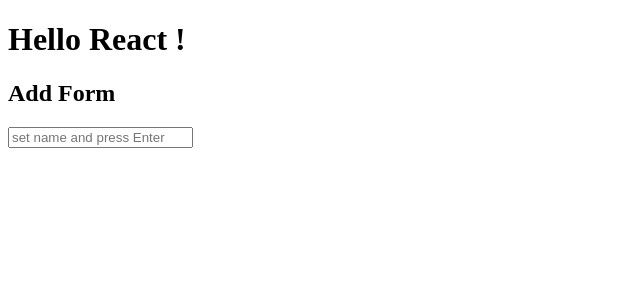
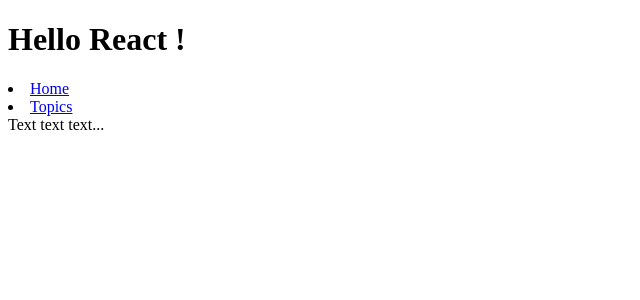
Before and after one commit to Trooper593/webpack, a React app: page /about in a window 1280 px wide. Shown: the top 300 px of the page, without its empty margins (0-640 px from the left). Built offline with nearby package versions, Linux system fonts and the light colour scheme.

Commit message:
react-router-don

```diff
--- a/package.json
+++ b/package.json
@@ -44,7 +44,9 @@
     "xml-loader": "^1.2.1"
   },
   "dependencies": {
+    "@types/react-router-dom": "^5.3.3",
     "react": "^17.0.2",
-    "react-dom": "^17.0.2"
+    "react-dom": "^17.0.2",
+    "react-router-dom": "^6.3.0"
   }
 }
--- a/src/App.tsx
+++ b/src/App.tsx
@@ -1,51 +1,23 @@
-import React, {useEffect, useState} from 'react';
-import TodoForm from "@/components/TodoForm/TodoForm";
-import TodoList from "@/components/TodoList/TodoList";
-import ITodoItem from "@/types/ITodoItem";
+import React, { useEffect, useState } from 'react';
+import TodosPage from "@/pages/TodosPage";
+import AboutPage from "@/pages/AboutPage";
+import { Route, Routes, Link } from 'react-router-dom';
+import NotFoundPage from "./pages/NotFoundPage";
 
 export const App: React.FC<{}> = () => {
 
-    const [todos, setTodos] = useState<ITodoItem[]>([]);
-
-    useEffect(() => {
-        const saved = JSON.parse(localStorage.getItem('todos') || '[]') as ITodoItem[];
-        setTodos(saved);
-    }, []);
-
-    useEffect(() => {
-        localStorage.setItem('todos', JSON.stringify(todos));
-    }, [todos]);
-
-    const addHandler = (title: string) => {
-        const newTodo: ITodoItem = {
-            title: title,
-            id: Date.now(),
-            completed: false
-        }
-
-        setTodos(prev => [newTodo, ...prev]);
-    }
-
-    const toggleHandler = (id: number) => {
-        setTodos(prev =>
-            prev.map(todo => {
-                if(todo.id === id){
-                    todo.completed = !todo.completed;
-                }
-                return todo;
-            })
-        );
-    }
-
-    const removeHandler = (id: number) => {
-        setTodos(prev => prev.filter(todo => todo.id != id));
-    }
-
     return <>
         <h1>Hello React !</h1>
+        <div>
+            <li><Link to='/'>Home</Link></li>
+            <li><Link to='/about'>Topics</Link></li>
+        </div>
         <div className="container">
-            <TodoForm onAdd={addHandler}/>
-            <TodoList todos={todos} onToggle={toggleHandler} onRemove={removeHandler}/>
+            <Routes>
+                <Route path='*' element={<NotFoundPage />} />
+                <Route path="/" element={<TodosPage />}/>
+                <Route path="/about" element={<AboutPage />}/>
+            </Routes>
         </div>
     </>;
 };
--- a/src/index.tsx
+++ b/src/index.tsx
@@ -1,8 +1,11 @@
 import React from 'react';
 import ReactDOM from 'react-dom';
 import {App} from "@/App";
+import { BrowserRouter} from 'react-router-dom';
 
 ReactDOM.render(
-  <App/>,
+  <BrowserRouter>
+    <App/>
+  </BrowserRouter>,
   document.getElementById('app'),
 );
--- /dev/null
+++ b/src/pages/AboutPage.tsx
@@ -0,0 +1,9 @@
+import React from "react";
+
+const AboutPage: React.FC<{}> = () => {
+    return (
+        <>Text text text...</>
+    );
+}
+
+export default AboutPage;
--- /dev/null
+++ b/src/pages/NotFoundPage.tsx
@@ -0,0 +1,9 @@
+import React from "react";
+
+const NotFoundPage: React.FC<{}> = () => {
+    return (
+        <>Page not found (Error 404)</>
+    );
+}
+
+export default NotFoundPage;
--- /dev/null
+++ b/src/pages/TodosPage.tsx
@@ -0,0 +1,52 @@
+import React, {useEffect, useState} from 'react';
+import TodoForm from "@/components/TodoForm/TodoForm";
+import TodoList from "@/components/TodoList/TodoList";
+import ITodoItem from "@/types/ITodoItem";
+
+const TodosPage: React.FC<{}> = () => {
+
+    const [todos, setTodos] = useState<ITodoItem[]>([]);
+
+    useEffect(() => {
+        const saved = JSON.parse(localStorage.getItem('todos') || '[]') as ITodoItem[];
+        setTodos(saved);
+    }, []);
+
+    useEffect(() => {
+        localStorage.setItem('todos', JSON.stringify(todos));
+    }, [todos]);
+
+    const addHandler = (title: string) => {
+        const newTodo: ITodoItem = {
+            title: title,
+            id: Date.now(),
+            completed: false
+        }
+
+        setTodos(prev => [newTodo, ...prev]);
+    }
+
+    const toggleHandler = (id: number) => {
+        setTodos(prev =>
+            prev.map(todo => {
+                if(todo.id === id){
+                    todo.completed = !todo.completed;
+                }
+                return todo;
+            })
+        );
+    }
+
+    const removeHandler = (id: number) => {
+        setTodos(prev => prev.filter(todo => todo.id != id));
+    }
+
+    return (
+        <>
+            <TodoForm onAdd={addHandler}/>
+            <TodoList todos={todos} onToggle={toggleHandler} onRemove={removeHandler}/>
+        </>
+    );
+}
+
+export default TodosPage;
```
